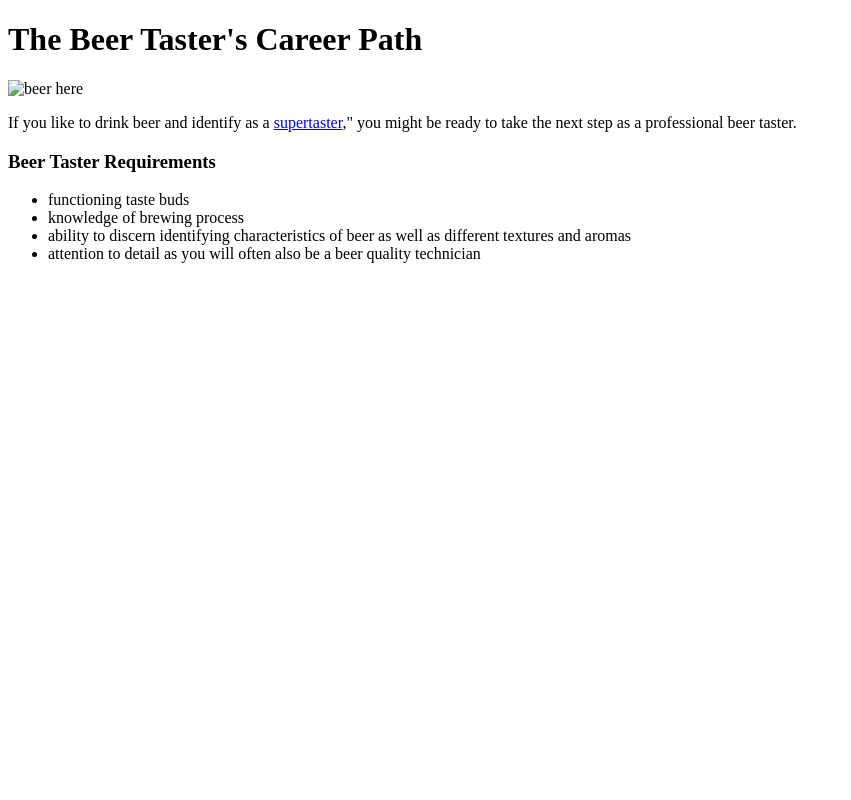
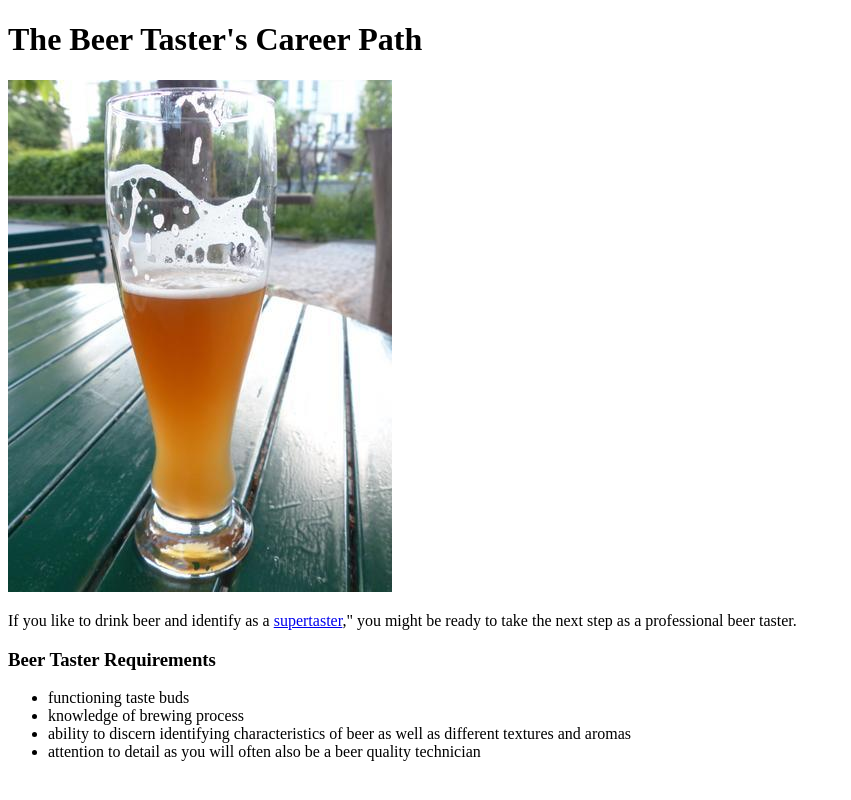
Before and after one commit to aaroncalander/aaroncalander.github.io, a plain HTML site: page index.html in a window 1280 px wide. Shown: the whole page, without its empty margins (0-851 px from the left). Drawn offline with Linux system fonts and the light colour scheme.

Commit message:
corrected image link

```diff
--- a/index.html
+++ b/index.html
@@ -6,7 +6,7 @@
 <body>
 <header>
 	<h1>The Beer Taster's Career Path</h1>
-		<img src="users/aaroncalander/devbootcamp/phase-0-tracks/html/aaroncalander.github.io/glassofbeer-sample.jpeg" alt="beer here">
+		<img src="aaroncalander.github.io/glassofbeer-sample.jpeg" alt="beer here">
 		<p>If you like to drink beer and identify as a <a href="http://www.todayifoundout.com/index.php/2010/06/how-to-tell-if-you-are-a-supertaster/">supertaster</a>," you might be ready to take the next step as a professional beer taster.
 		</p>
 
```
